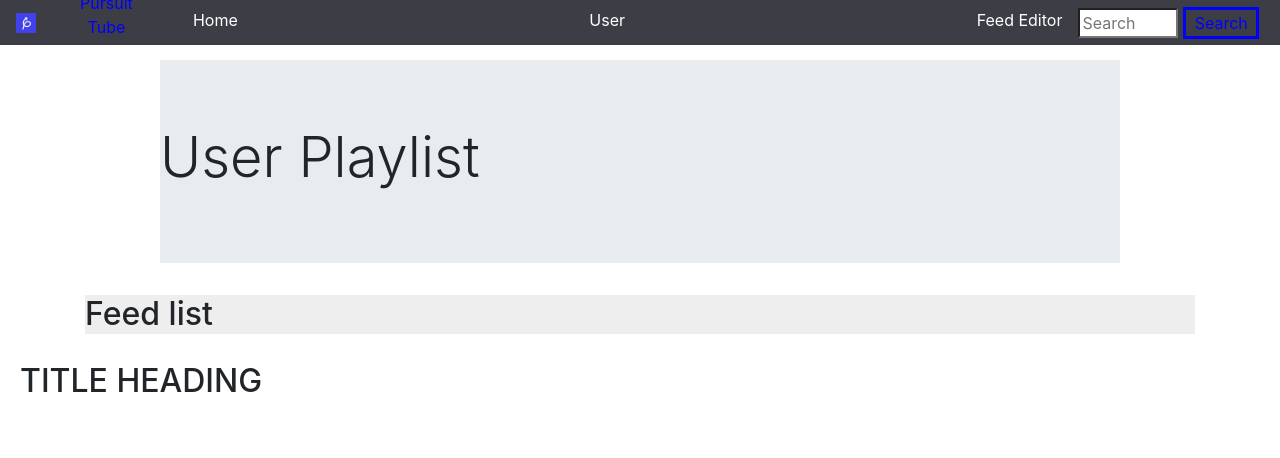
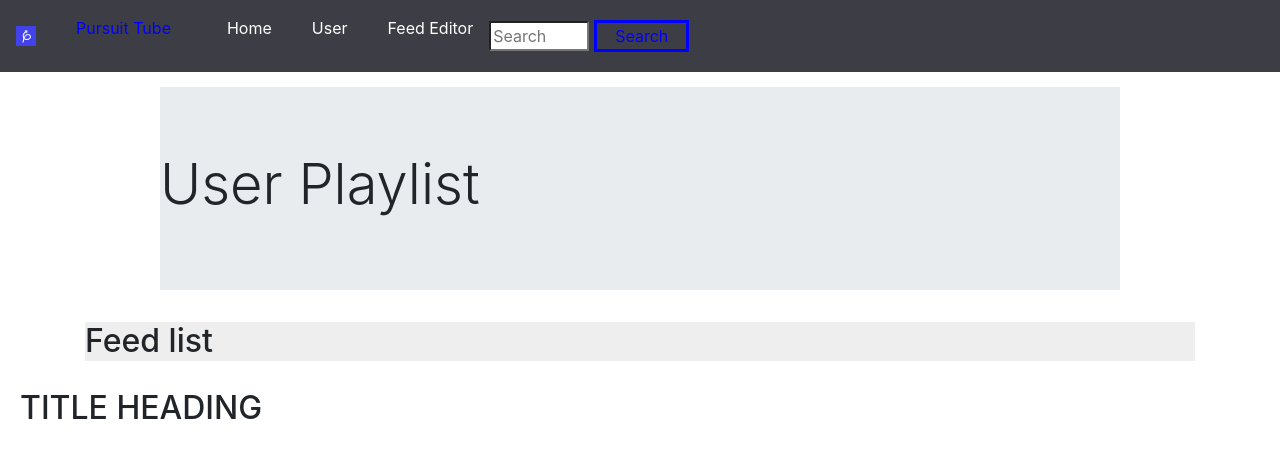
Before and after one commit to JennMP88/sequel_motube, a React (Create React App) app: page / in a window 1280 px wide. Shown: the top 458 px of the page. Built offline with nearby package versions, Linux system fonts and the light colour scheme.

Commit message:
need search on the other side

```diff
--- a/src/components/header.css
+++ b/src/components/header.css
@@ -7,18 +7,17 @@
 
 .navbar{
     background-color: rgb(61, 61, 69);
-    width: 100%;
-    height: 45px;
+    display: inline;
 }
 
 .navbar a {
     color: white;
-    text-align: center;
+
 }
 
 .Pursuit{
     color: blue;
-    text-align: center;
+
 }
 
 .searchButton {
@@ -27,15 +26,16 @@
     background-color:rgb(61, 61, 69);
     color: blue;
     border: solid blue;
-    box-sizing: border-box;
 }
 
 .navbar a:hover {
     background-color: #ddd;
     color: black;
+
   }
 
 .box{
     width: 100px;
     box-sizing: border-box;
+
 }
```
